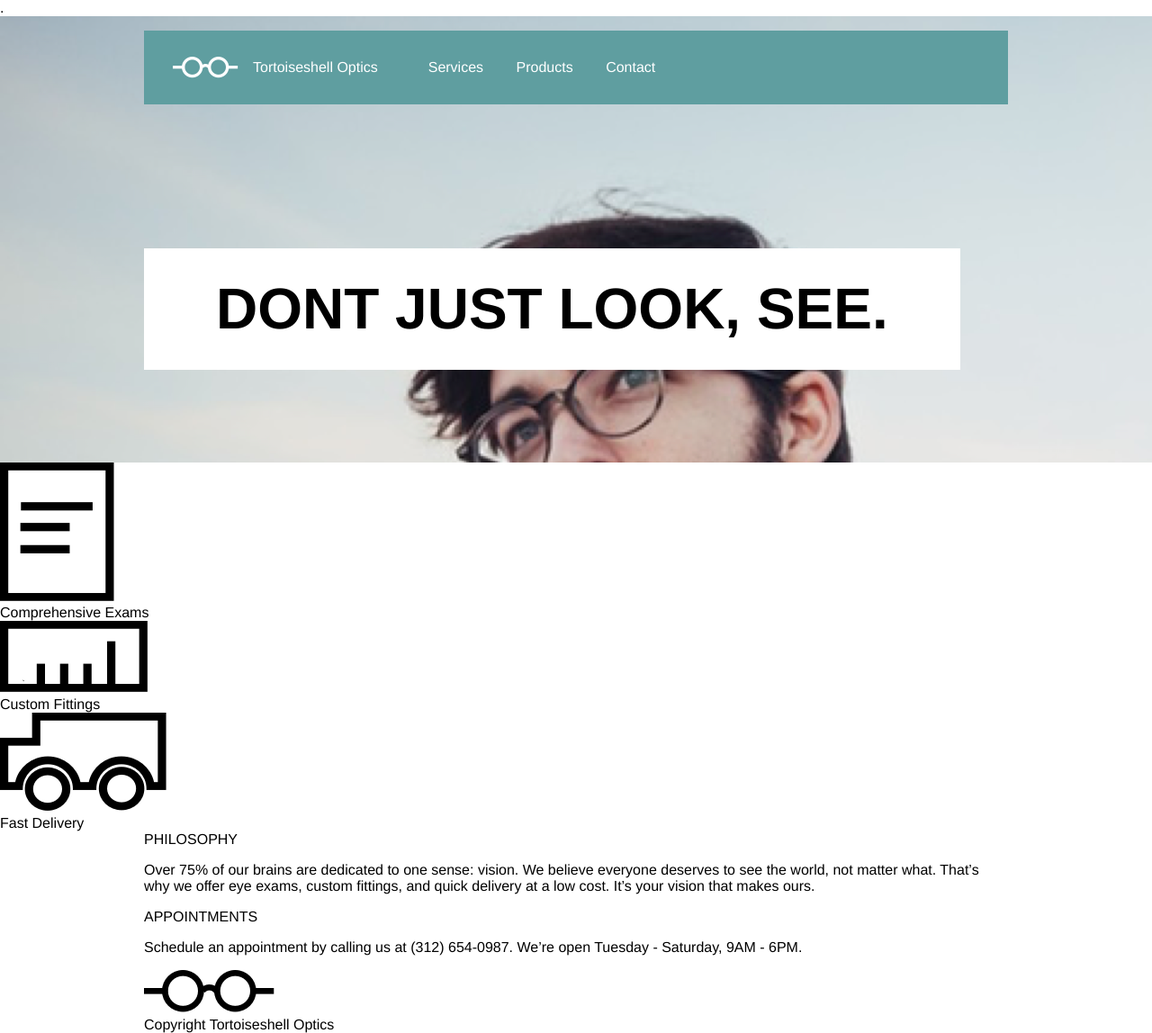
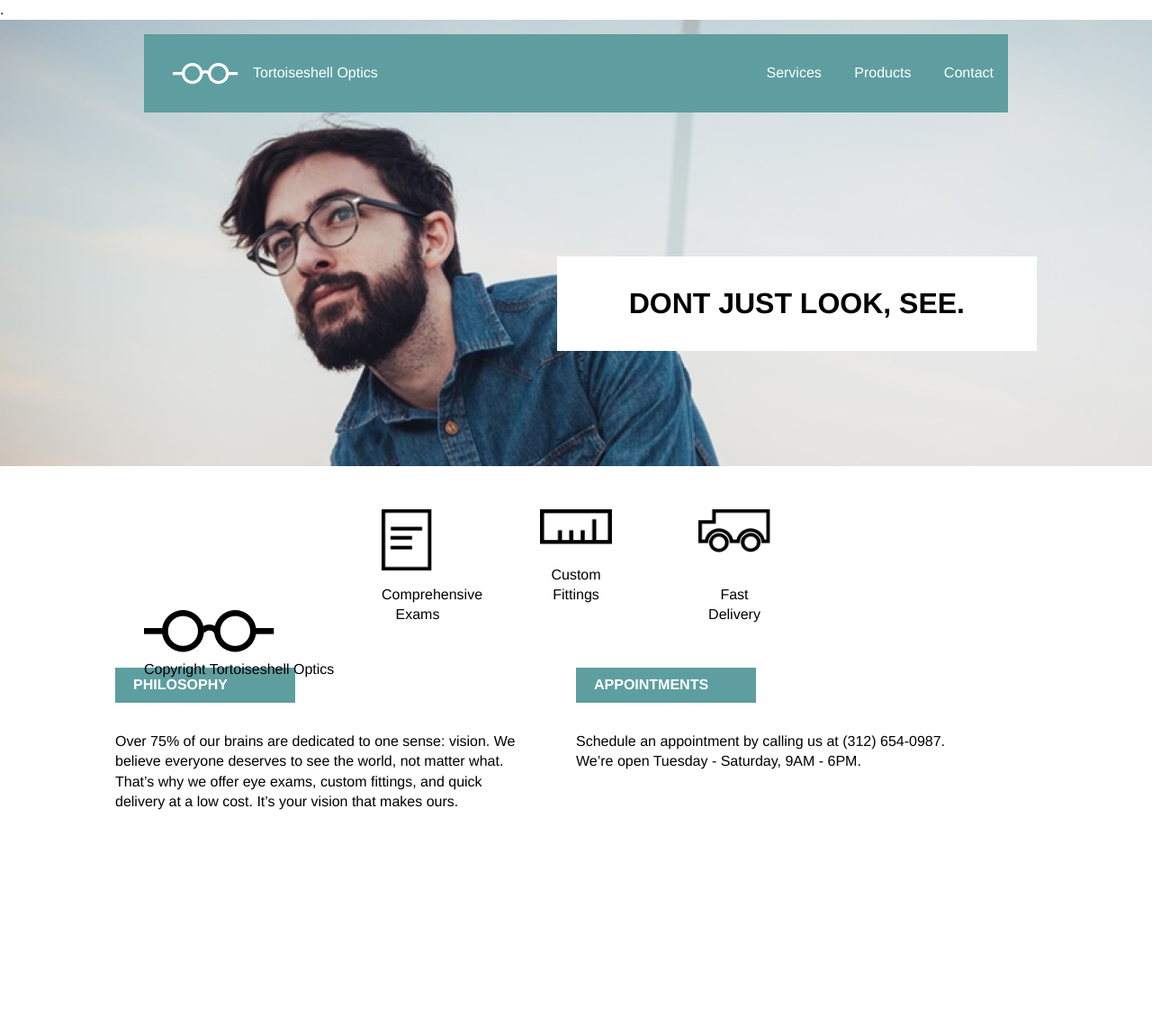
Before and after one commit to jefferymichael/TortoiseOptics, a plain HTML site: page index.html in a window 1280 px wide. Shown: the whole page at 90% size. After the commit the page ends 998 px from the top, so only its background shows below. Drawn offline with Linux system fonts and the light colour scheme; files that its build step writes are made by us from their sources; files whose address does not match are found by name.

Commit message:
tortoiseoptics

```diff
--- a/index.html
+++ b/index.html
@@ -33,44 +33,53 @@
 
 <!-- Main Boddy -->
 <body>
+    <div class="container-top">
         <div class="supporting">
             <div class="service">
-            <img src="/Users/jeffborota/Documents/DevProjects/Tortoiseoptics/resources/photos/paper-icon.png">
+                <img src="/Users/jeffborota/Documents/DevProjects/Tortoiseoptics/resources/photos/paper-icon.png" class="paper-icon">
                 <div>Comprehensive Exams</div>
             </div>
-    </div>
+
             <div class="supporting">
                 <div class="service">
+                    <div class="ruler">
                         <img src="/Users/jeffborota/Documents/DevProjects/Tortoiseoptics/resources/photos/ruler-icon.png">
                         <div>Custom Fittings</div>
                     </div>
                 </div>
+
             <div class="supporting">
                 <div class="service">
                     <img src="/Users/jeffborota/Documents/DevProjects/Tortoiseoptics/resources/photos/truck-icon.png">
                     <div>Fast Delivery</div>
                 </div>
-    </div>
 
-    <div class="container">
-        <div class="supporting">
+            </div> <!-- Service End -->
+        </div> <!-- Supporting End -->
+    </div> <!-- Div Container End -->
+
+
+    <section class="supporting-container">
+        <div class="info">
             <div class="title">PHILOSOPHY</div>
-                <div class="info">
                 <p>Over 75% of our brains are dedicated to one sense: vision. We believe everyone deserves to see the world, not matter what. That’s why we offer eye exams, custom fittings, and quick delivery at a low cost. It’s your vision that makes ours.</p>
                 </div>
+            <div class="info">
                 <div class="title">APPOINTMENTS</div>
-                <div class="info">
                     <p>Schedule an appointment by calling us at (312) 654-0987. We’re open Tuesday - Saturday, 9AM - 6PM.</p>
                 </div>
         </div>
+    </section>
     </div>
-</body>
 
 <footer>
-    <div class="container">
+    <section class=container>
+    <div class="footer-img">
         <img src="/Users/jeffborota/Documents/DevProjects/Tortoiseoptics/resources/photos/logo-black.png">
         <div>Copyright Tortoiseshell Optics</div>
     </div>
+    </section>
 </footer>
 
+</body>
 </html>
--- a/resources/style.css
+++ b/resources/style.css
@@ -1,16 +1,21 @@
+/***** HTML *****/
+
 html {
     font-family: helvetica;
 }
 
 body {
     margin: auto;
+    line-height: 1.4rem;
 }
 
+/***** Header *****/
 header {
     font-size: 1rem;
     height: 30rem;
     padding-top: 1rem;
     background-image: url(/Users/jeffborota/Documents/DevProjects/Tortoiseoptics/resources/photos/glasses-bg.png);
+    background-size: cover;
 }
 
 .container {
@@ -23,8 +28,14 @@ header {
     padding: 0 1rem;
 }
 
-nav .menu {
-    text-align: right;
+nav {
+    display: flex;
+    justify-content: flex-end;
+    align-items: center;
+    background-color: cadetblue;
+    color: white;
+    padding: 1rem 0;
+    justify-content: flex-end;
 }
 
 nav img {
@@ -32,30 +43,86 @@ nav img {
     margin: 0 1rem 0 2rem;
 }
 
-nav {
-    display: flex;
-    align-items: center;
-    background-color: cadetblue;
-    color: white;
-    padding: 1rem 0;
+
+nav span {
+    flex-grow: 1;
 }
 
 .truncated-menu {
     display: none;
 }
 
-.flex-container {
-    display: flex;
+/***** Banner *****/
+.flex-container .main-banner {
+    background-color: white;
+    padding: 0.75rem 5rem;
+    display: inline-block;
+    margin-top: 10rem;
+    margin-right: -2rem;
+    line-height: 2.4rem;
+    float: right;
 }
 
-.flex-container .main-banner {
-    display: inline-block;
-    margin-top: 10rem;
-    background-color: white;
-    padding: 1.5rem 5rem;
-    font-family: helvetica;
+/***** Supporting Container *****/
+
+.container-top {
+    height: 10rem;
+}
+
+
+.supporting {
+    display: flex;
+    justify-content: center;
+}
+
+.service {
+    display: flex;
+    flex-direction: column;
+    justify-content: space-between;
+    text-align: center;
+    width: 5rem;
+    height: 8rem;
+    margin: 3rem;
+}
+
+.service img {
+    width: 5rem;
+    margin-bottom: 1rem;
+}
+
+.service div {
+    text-align: center;
+
+}
+
+.service img.paper-icon {
+    width: 3.5rem;
+}
+
+/***** Section-Container *****/
+
+.supporting-container {
+    display: flex;
+    justify-content: center;
+}
+
+.title {
+    background-color: cadetblue;
+    padding: 0.5rem 1.25rem;
     font-weight: bold;
-    font-size: 2rem;
-    line-height: 1.2px;
-    margin-right: -2em;
+    color: white;
+    max-width: 10rem;
 }
+
+.info {
+    width: 35%;
+    margin-right: 5%;
+    margin-bottom: 4rem;
+}
+
+.info p {
+    display: block;
+    padding: 1rem 0;
+}
+
+/***** Footer *****/
```
Lines whose indentation alone changed are shown as unchanged.
